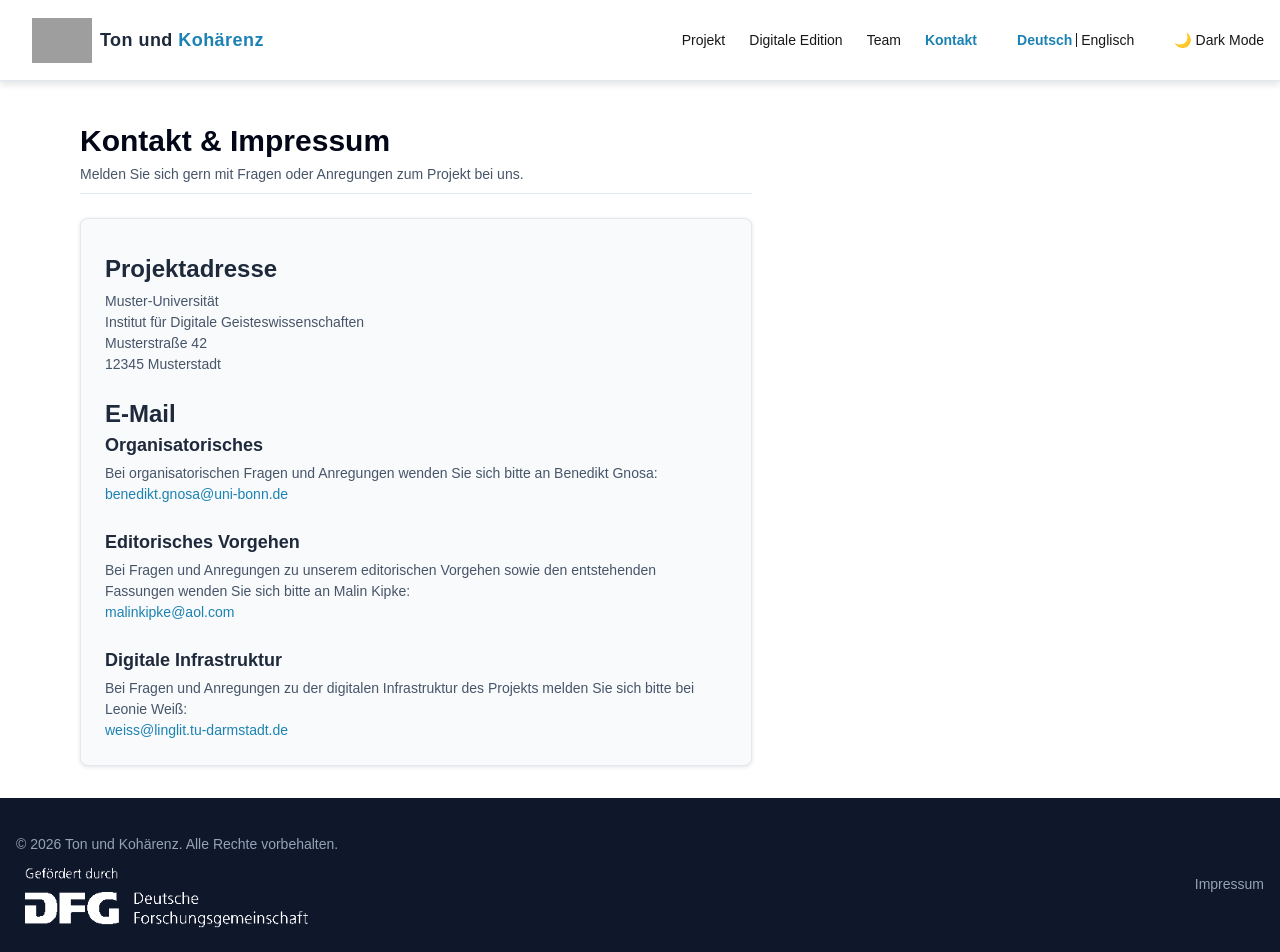
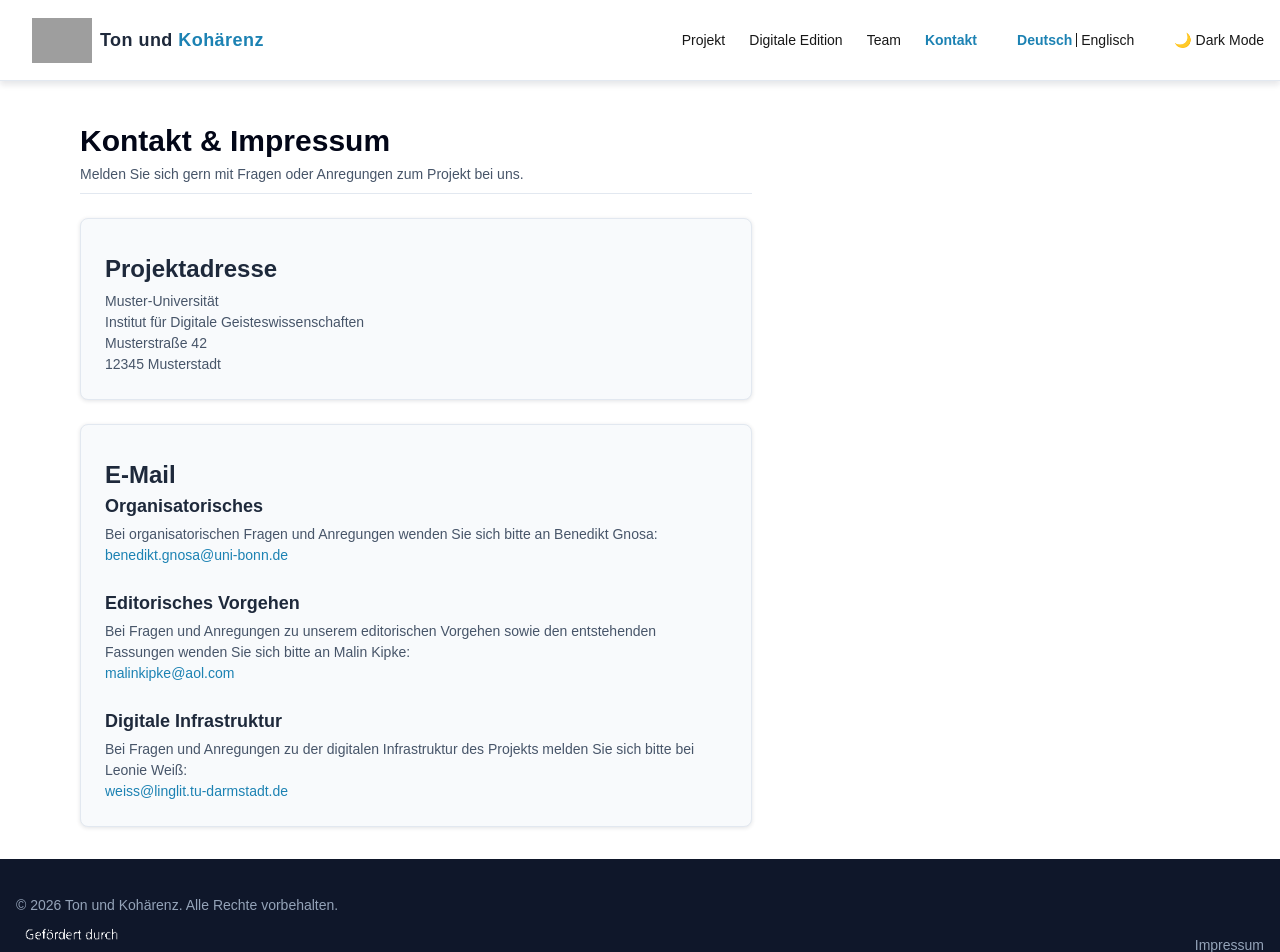
Before and after one commit to tonkohaerenz/tonkohaerenz.github.io, a Next.js app: page /kontakt in a window 1280 px wide. Shown: the top 952 px of the page. Built offline with nearby package versions, Linux system fonts and the light colour scheme; grey boxes are pictures that could not be loaded.

Commit message:
Kontaktseiten überarbeitet, zwei Kästen

```diff
--- a/src/app/en/contact/page.tsx
+++ b/src/app/en/contact/page.tsx
@@ -6,7 +6,6 @@ export default function KontaktPage() {
         <h1>Contact & Legal Notice</h1>
         <p>Please feel free to contact us with any questions or suggestions regarding the project.</p>
       </header>
-
       <div className="card">
         <div>
           <h2>Project address</h2>
@@ -17,7 +16,9 @@ export default function KontaktPage() {
             12345 City
           </p>
         </div>
+      </div>
 
+      <div className="card">
         <div>
           <h2>E-Mail</h2>
           <h3>Organizational matters</h3>
--- a/src/app/kontakt/page.tsx
+++ b/src/app/kontakt/page.tsx
@@ -17,7 +17,8 @@ export default function KontaktPage() {
             12345 Musterstadt
           </p>
         </div>
-
+      </div>
+      <div className="card">
         <div>
           <h2>E-Mail</h2>
           <h3>Organisatorisches</h3>
```
